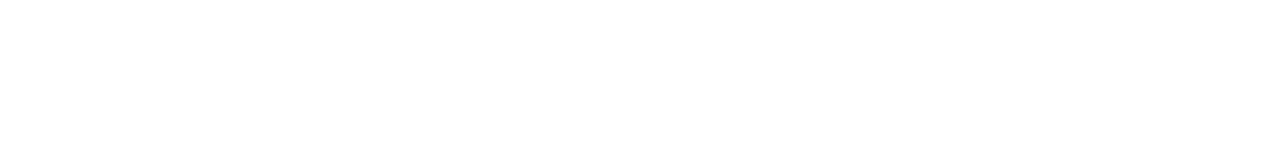
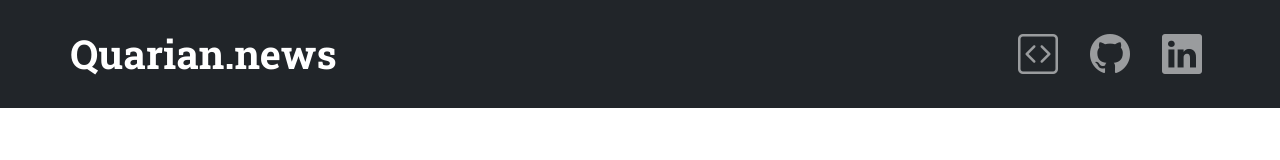
Before and after one commit to flavio-pinto/quarian-news, a website built with webpack: page src/template.html in a window 1280 px wide. Built offline with nearby package versions, Linux system fonts and the light colour scheme.

Commit message:
[FEAT] Header

```diff
--- a/package.json
+++ b/package.json
@@ -20,8 +20,5 @@
     "webpack": "^5.88.2",
     "webpack-cli": "^5.1.4",
     "webpack-dev-server": "^4.15.1"
-  },
-  "dependencies": {
-    "bootstrap-icons": "^1.10.5"
   }
 }
--- /dev/null
+++ b/src/assets/components/header.js
@@ -0,0 +1,75 @@
+// Create header element
+const header = document.createElement('header');
+header.classList.add('bg-dark', 'p-2', 'border-bottom', 'border-white');
+
+// Create navbar container
+const navbar = document.createElement('nav');
+navbar.classList.add('navbar', 'navbar-expand-lg', 'navbar-dark', 'container', 'fs-1');
+
+// Create navbar brand (site name)
+const brand = document.createElement('a');
+brand.classList.add('navbar-brand');
+brand.href = '#';
+
+const brandName = document.createElement('h1');
+brandName.classList.add('h2', 'm-0', 'fs-1', 'fw-bold');
+brandName.textContent = 'Quarian.news';
+brand.appendChild(brandName);
+
+navbar.appendChild(brand);
+
+// Create navbar toggler (for responsive menu)
+const toggler = document.createElement('button');
+toggler.classList.add('navbar-toggler');
+toggler.type = 'button';
+toggler.setAttribute('data-bs-toggle', 'collapse');
+toggler.setAttribute('data-bs-target', '#navbarNav');
+toggler.setAttribute('aria-controls', 'navbarNav');
+toggler.setAttribute('aria-expanded', 'false');
+toggler.setAttribute('aria-label', 'Toggle navigation');
+toggler.innerHTML = '<span class="navbar-toggler-icon"></span>';
+navbar.appendChild(toggler);
+
+// Create navbar menu container
+const menuContainer = document.createElement('div');
+menuContainer.classList.add('collapse', 'navbar-collapse');
+menuContainer.id = 'navbarNav';
+
+// Create navbar links (social icons)
+const socialLinks = [
+  { icon: 'code-square', text: 'My Website', url: '#' },
+  { icon: 'github', text: 'GitHub', url: '#' },
+  { icon: 'linkedin', text: 'LinkedIn', url: '#' }
+];
+
+const socialList = document.createElement('ul');
+socialList.classList.add('navbar-nav', 'ms-auto');
+
+for (const link of socialLinks) {
+  const listItem = document.createElement('li');
+  listItem.classList.add('nav-item', 'ms-lg-3');
+
+  const anchor = document.createElement('a');
+  anchor.classList.add('nav-link');
+  anchor.href = link.url;
+
+  const icon = document.createElement('i');
+  icon.classList.add('bi', `bi-${link.icon}`, 'me-3', 'me-lg-0');
+  anchor.appendChild(icon);
+
+  // Create text for hamburger menu
+  const textSpan = document.createElement('span');
+  textSpan.classList.add('d-lg-none', 'ms-2');
+  textSpan.textContent = link.text;
+  anchor.appendChild(textSpan);
+
+  listItem.appendChild(anchor);
+  socialList.appendChild(listItem);
+}
+
+menuContainer.appendChild(socialList);
+navbar.appendChild(menuContainer);
+header.appendChild(navbar);
+
+// Append header to the document body
+document.body.appendChild(header);
--- a/src/assets/css/style.css
+++ b/src/assets/css/style.css
@@ -0,0 +1,6 @@
+@import url('https://fonts.googleapis.com/css2?family=Roboto+Slab:wght@300;400;700&display=swap');
+
+body {
+  font-weight: 400;
+  font-family: 'Roboto Slab', serif;
+}
--- a/src/js/index.js
+++ b/src/js/index.js
@@ -1,6 +1,4 @@
-import '../assets/fonts/RobotoSlab-Regular.ttf';
-import '../assets/fonts/RobotoSlab-Bold.ttf';
-import '../assets/fonts/RobotoSlab-Light.ttf';
+import '../assets/components/header.js'
 import '../assets/css/style.css'
 
 
--- a/src/template.html
+++ b/src/template.html
@@ -4,10 +4,10 @@
   <meta charset="UTF-8">
   <meta name="viewport" content="width=device-width, initial-scale=1.0">
   <link href="https://cdn.jsdelivr.net/npm/bootstrap@5.3.1/dist/css/bootstrap.min.css" rel="stylesheet" integrity="sha384-4bw+/aepP/YC94hEpVNVgiZdgIC5+VKNBQNGCHeKRQN+PtmoHDEXuppvnDJzQIu9" crossorigin="anonymous">
+  <link rel="stylesheet" href="https://cdn.jsdelivr.net/npm/bootstrap-icons@1.10.5/font/bootstrap-icons.css">
   <title>Quarian.news</title>
 </head>
 <body>
-
   <script src="https://cdn.jsdelivr.net/npm/bootstrap@5.3.1/dist/js/bootstrap.bundle.min.js" integrity="sha384-HwwvtgBNo3bZJJLYd8oVXjrBZt8cqVSpeBNS5n7C8IVInixGAoxmnlMuBnhbgrkm" crossorigin="anonymous"></script>
 </body>
 </html>
```
Also changed, not shown: src/assets/fonts/RobotoSlab-Bold.ttf (deleted), src/assets/fonts/RobotoSlab-Light.ttf (deleted), src/assets/fonts/RobotoSlab-Regular.ttf (deleted).
